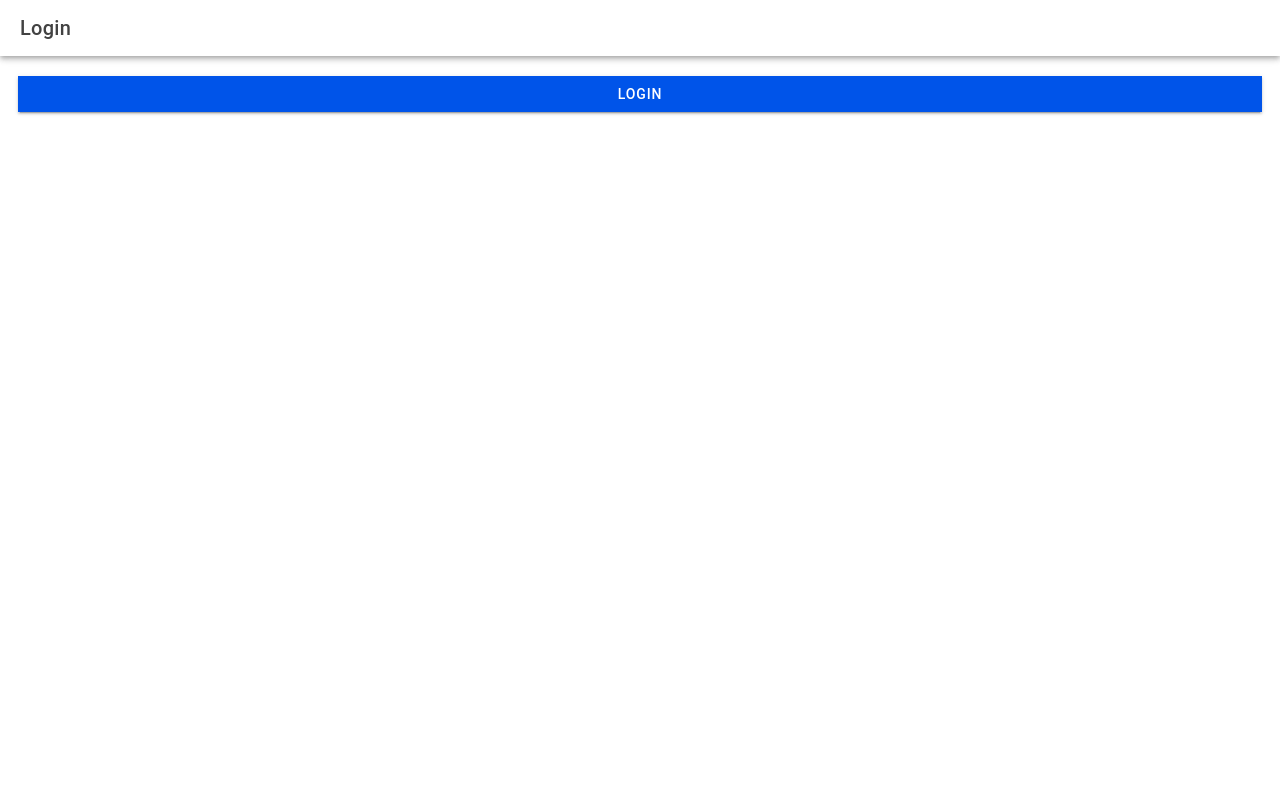
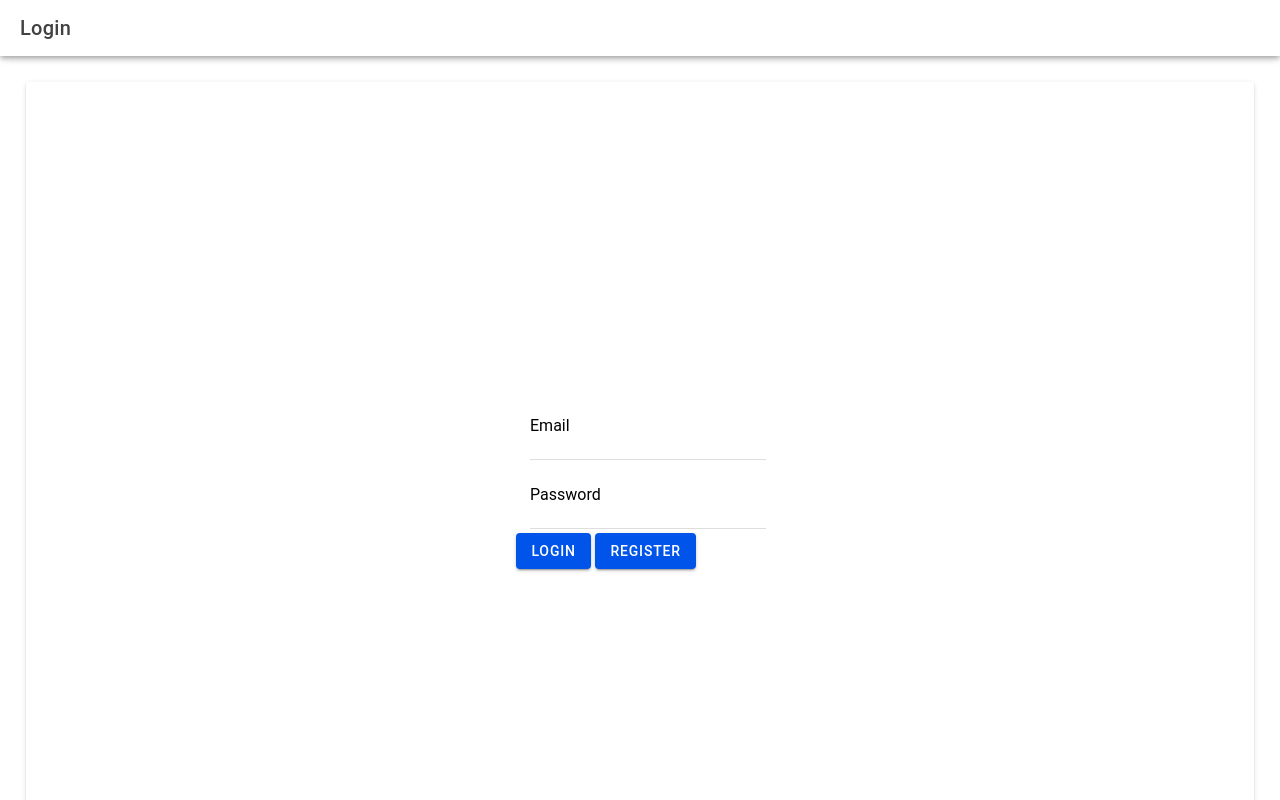
Before and after one commit to LokiJ07/it35-lab, a React (Vite) app: page /it35-lab in a window 1280 px wide. Built offline with nearby package versions, Linux system fonts and the light colour scheme.

Commit message:
added some component is the Login.tsx and also add some toast component. add also an Signup.tsx and add some component for Register and add also an Route path for the App.tsx

```diff
--- a/src/App.tsx
+++ b/src/App.tsx
@@ -34,6 +34,7 @@ import '@ionic/react/css/palettes/dark.system.css';
 import './theme/variables.css';
 import Login from './pages/Login';
 import Menu from './pages/Menu';
+import Signup from './pages/Signup';
 
 setupIonicReact();
 
@@ -42,6 +43,7 @@ const App: React.FC = () => (
     <IonReactRouter>
       <IonRouterOutlet>
       <Route exact path="/it35-lab" component={Login} />
+      <Route path="/it35-lab/Signup" component={Signup} />
       <Route path="/it35-lab/app" component={Menu} />
       </IonRouterOutlet>
     </IonReactRouter>
--- a/src/pages/Login.tsx
+++ b/src/pages/Login.tsx
@@ -3,17 +3,34 @@ import {
     IonButtons,
       IonContent,
       IonHeader,
+      IonInput,
+      IonItem,
+      IonLabel,
+      IonList,
       IonMenuButton,
       IonPage,
+      IonTextarea,
       IonTitle,
+      IonToast,
       IonToolbar,
-      useIonRouter
+      useIonRouter,
+      IonCard,
+      IonCardContent
   } from '@ionic/react';
-
+  import {useState} from "react";
   const Login: React.FC = () => {
+    const [email, setEmail] = useState('');
+    const [password, setPassword] = useState('');
     const navigation = useIonRouter();
+    const [showToast, setshowToast] = useState(false);
     const doLogin = () => {
+      setshowToast(true)
+      setTimeout (() => {
         navigation.push('/it35-lab/app','forward','replace');
+    }, 1000);
+  }
+    const doRegister = () => {
+      navigation.push('/it35-lab/Signup','forward','replace')
     }
     return (
       <IonPage>
@@ -22,10 +39,39 @@ import {
             <IonTitle>Login</IonTitle>
           </IonToolbar>
         </IonHeader>
-        <IonContent className='ion-padding'>
-            <IonButton onClick={() => doLogin()} expand="full">
-                Login
-            </IonButton>
+        <IonContent className='ion-padding'  style={{ display: 'flex', justifyContent: 'center', alignItems: 'center', height: '100vh' }}>
+        <IonCard style={{ width: 'full', maxWidth: 'full', display: 'flex', justifyContent: 'center', alignItems: 'center', height: '100vh'}}>
+          <IonCardContent>
+           <IonItem>
+              <IonLabel position="floating">Email</IonLabel>
+              <IonInput
+                type="email"
+                value={email}
+                onIonChange={e => setEmail(e.detail.value!)}
+                required
+              />
+            </IonItem>
+            <IonItem>
+              <IonLabel position="floating">Password</IonLabel>
+              <IonInput
+                type="password"
+                value={password}
+                onIonChange={e => setPassword(e.detail.value!)}
+                required
+              />
+            </IonItem>
+            <IonButton  onClick={() => doLogin()} id="open-toast" >Login</IonButton>
+             <IonToast
+                isOpen = {showToast}
+                onDidDismiss={() => setshowToast (false)}
+                trigger="open-toast"
+                duration={1000}
+                message="Login Successfully, Redirectering..."
+                position= "top"
+             ></IonToast>
+              <IonButton onClick = {() => doRegister ()}> Register </IonButton>
+             </IonCardContent>
+          </IonCard>
         </IonContent>
       </IonPage>
     );
--- /dev/null
+++ b/src/pages/Signup.tsx
@@ -0,0 +1,87 @@
+import {
+    IonButton,
+    IonButtons,
+      IonCard,
+      IonCardContent,
+      IonContent,
+      IonHeader,
+      IonInput,
+      IonItem,
+      IonLabel,
+      IonMenuButton,
+      IonPage,
+      IonTitle,
+      IonToast,
+      IonToolbar,
+      useIonRouter
+  } from '@ionic/react';
+  import {useState} from "react";
+  const Signup: React.FC = () => {
+    const [email, setEmail] = useState('');
+    const [password, setPassword] = useState('');
+    const navigation = useIonRouter();
+    const [showToast, setshowToast] = useState(false);
+    const doLogs = () => {
+      setshowToast(true)
+      setTimeout (() => {
+        navigation.push('/it35-lab/','forward','replace');
+    }, 1000);
+  }
+    return (
+      <IonPage>
+        <IonHeader>
+          <IonToolbar>
+            <IonButtons slot='start'>
+              <IonMenuButton></IonMenuButton>
+            </IonButtons>
+            <IonTitle>Register</IonTitle>
+          </IonToolbar>
+        </IonHeader>
+        <IonContent fullscreen>
+              <IonCard style={{ width: 'full', maxWidth: 'full', display: 'flex', justifyContent: 'center', alignItems: 'center', height: '100vh'}}>
+                      <IonCardContent>
+                       <IonItem>
+                          <IonLabel position="floating">Email</IonLabel>
+                          <IonInput
+                            type="email"
+                            value={email}
+                            onIonChange={e => setEmail(e.detail.value!)}
+                            required
+                          />
+                        </IonItem>
+                        <IonItem>
+                          <IonLabel position="floating">Password</IonLabel>
+                          <IonInput
+                            type="password"
+                            value={password}
+                            onIonChange={e => setPassword(e.detail.value!)}
+                            required
+                          />
+                        </IonItem>
+                        <IonItem>
+                          <IonLabel position="floating">Confirm Password</IonLabel>
+                          <IonInput
+                            type="password"
+                            value={password}
+                            onIonChange={e => setPassword(e.detail.value!)}
+                            required
+                          />
+                        </IonItem>
+                        <IonButton  onClick={() => doLogs()} id="open-toast" >Register</IonButton>
+                         <IonToast
+                            isOpen = {showToast}
+                            onDidDismiss={() => setshowToast (false)}
+                            trigger="open-toast"
+                            duration={1000}
+                            message="Register Successfully, Redirectering..."
+                            position= "top"
+                         ></IonToast>
+                          {/* <IonButton onClick = {() => doLogin ()}> Register </IonButton> */}
+                         </IonCardContent>
+                      </IonCard>
+        </IonContent>
+      </IonPage>
+    );
+  };
+
+  export default Signup;
```
